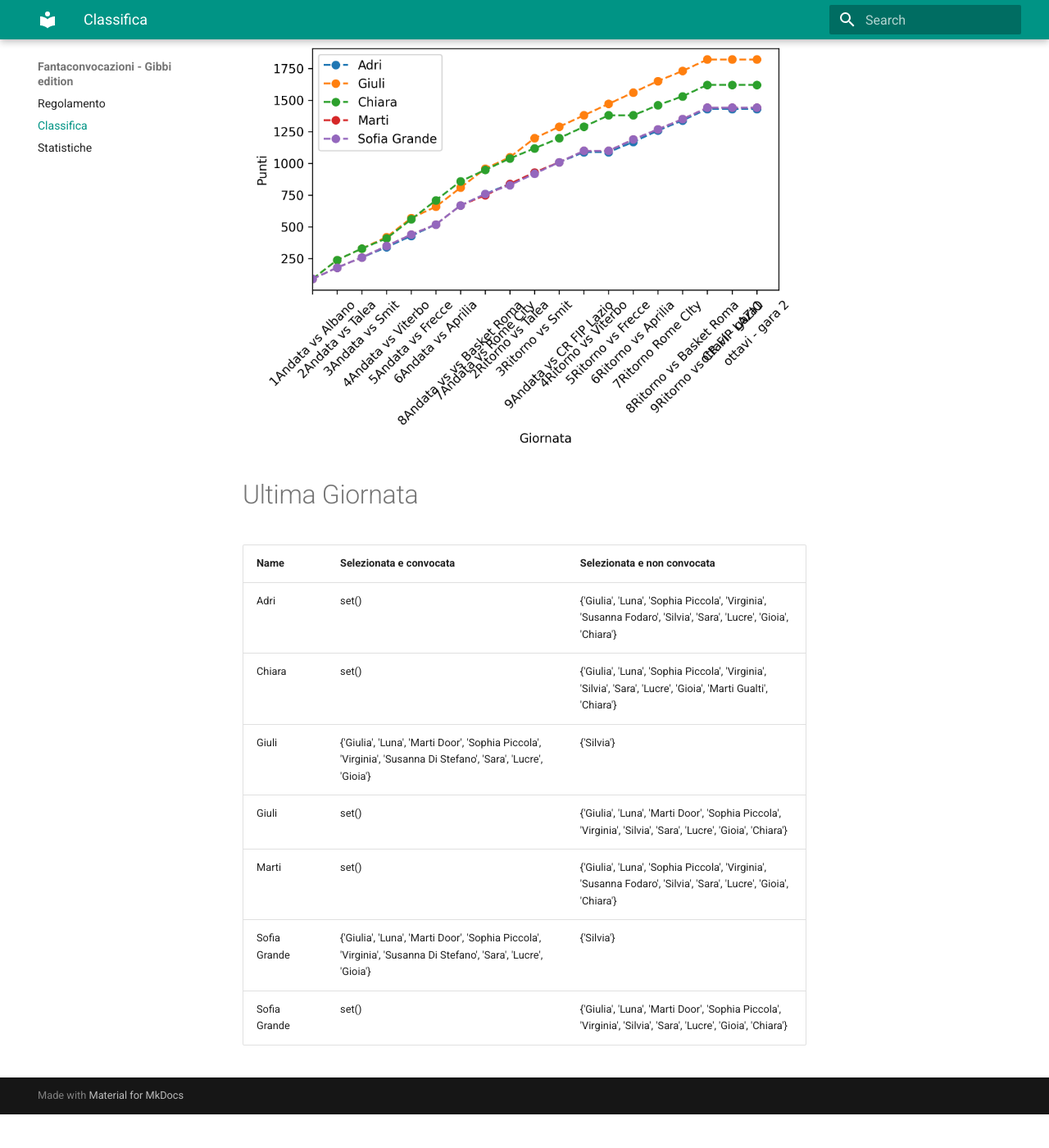
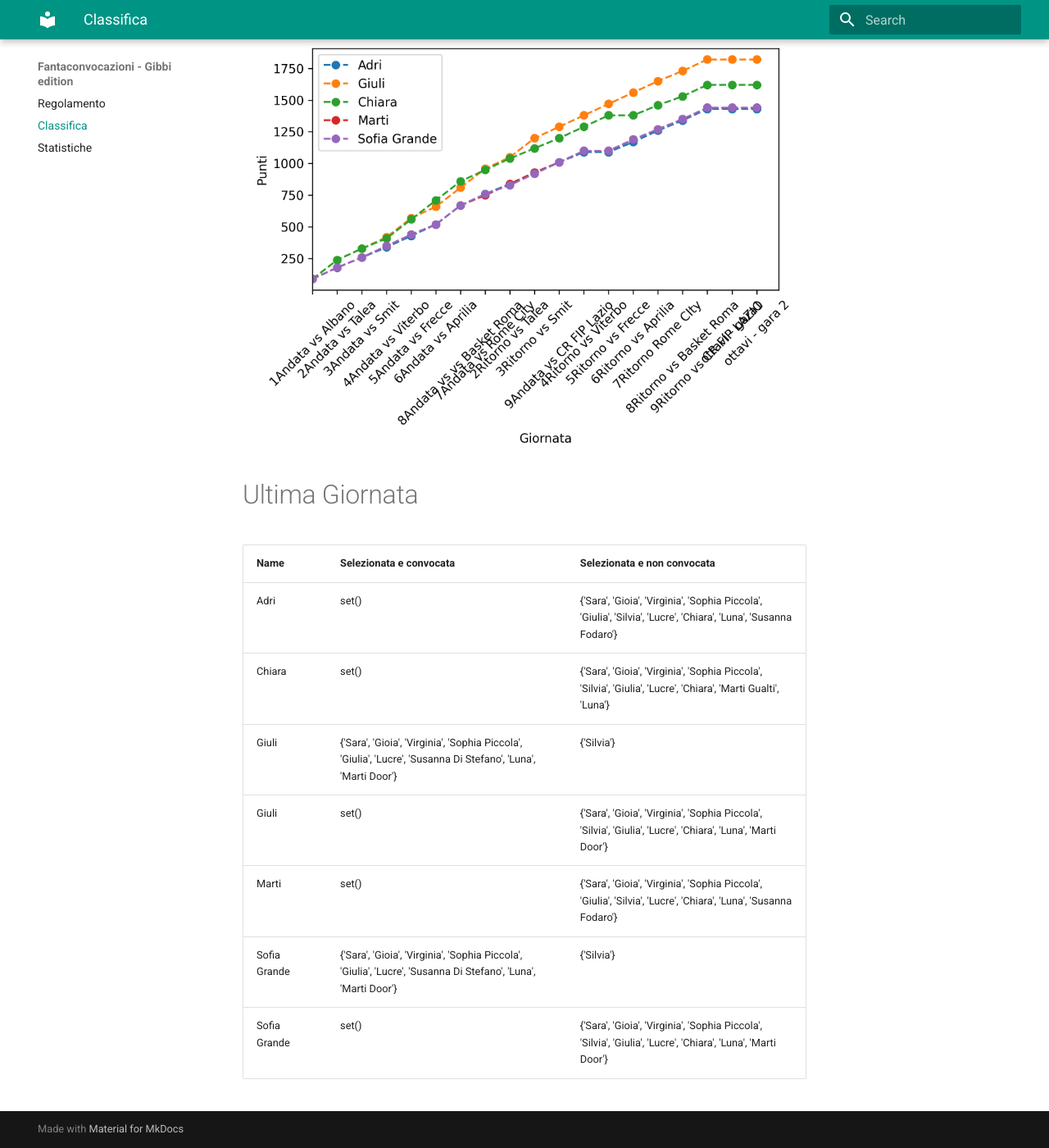
Before and after one commit to martinig94/fantagibbi, an MkDocs documentation site: the page built from docs/Classifica.md, in a window 1280 px wide and 1400 px high, scrolled down 565 px. Shown: the whole window at 82% size. Built offline with MkDocs 1.6.1 and Material for MkDocs 9.7.7, drawn with Linux system fonts in a browser that asks for light colours; before the commit the page ends 1924 px from its top, so only the background shows below that.

Commit message:
Auto-update from main.py

```diff
--- a/docs/Classifica.md
+++ b/docs/Classifica.md
@@ -18,11 +18,11 @@
 <!-- START_TABLE CORRECT -->
 | Name         | Selezionata e convocata                                                                                        | Selezionata e non convocata                                                                                      |
 |:-------------|:---------------------------------------------------------------------------------------------------------------|:-----------------------------------------------------------------------------------------------------------------|
-| Adri         | set()                                                                                                          | {'Giulia', 'Luna', 'Sophia Piccola', 'Virginia', 'Susanna Fodaro', 'Silvia', 'Sara', 'Lucre', 'Gioia', 'Chiara'} |
-| Chiara       | set()                                                                                                          | {'Giulia', 'Luna', 'Sophia Piccola', 'Virginia', 'Silvia', 'Sara', 'Lucre', 'Gioia', 'Marti Gualti', 'Chiara'}   |
-| Giuli        | {'Giulia', 'Luna', 'Marti Door', 'Sophia Piccola', 'Virginia', 'Susanna Di Stefano', 'Sara', 'Lucre', 'Gioia'} | {'Silvia'}                                                                                                       |
-| Giuli        | set()                                                                                                          | {'Giulia', 'Luna', 'Marti Door', 'Sophia Piccola', 'Virginia', 'Silvia', 'Sara', 'Lucre', 'Gioia', 'Chiara'}     |
-| Marti        | set()                                                                                                          | {'Giulia', 'Luna', 'Sophia Piccola', 'Virginia', 'Susanna Fodaro', 'Silvia', 'Sara', 'Lucre', 'Gioia', 'Chiara'} |
-| Sofia Grande | {'Giulia', 'Luna', 'Marti Door', 'Sophia Piccola', 'Virginia', 'Susanna Di Stefano', 'Sara', 'Lucre', 'Gioia'} | {'Silvia'}                                                                                                       |
-| Sofia Grande | set()                                                                                                          | {'Giulia', 'Luna', 'Marti Door', 'Sophia Piccola', 'Virginia', 'Silvia', 'Sara', 'Lucre', 'Gioia', 'Chiara'}     |
+| Adri         | set()                                                                                                          | {'Sara', 'Gioia', 'Virginia', 'Sophia Piccola', 'Giulia', 'Silvia', 'Lucre', 'Chiara', 'Luna', 'Susanna Fodaro'} |
+| Chiara       | set()                                                                                                          | {'Sara', 'Gioia', 'Virginia', 'Sophia Piccola', 'Silvia', 'Giulia', 'Lucre', 'Chiara', 'Marti Gualti', 'Luna'}   |
+| Giuli        | {'Sara', 'Gioia', 'Virginia', 'Sophia Piccola', 'Giulia', 'Lucre', 'Susanna Di Stefano', 'Luna', 'Marti Door'} | {'Silvia'}                                                                                                       |
+| Giuli        | set()                                                                                                          | {'Sara', 'Gioia', 'Virginia', 'Sophia Piccola', 'Silvia', 'Giulia', 'Lucre', 'Chiara', 'Luna', 'Marti Door'}     |
+| Marti        | set()                                                                                                          | {'Sara', 'Gioia', 'Virginia', 'Sophia Piccola', 'Giulia', 'Silvia', 'Lucre', 'Chiara', 'Luna', 'Susanna Fodaro'} |
+| Sofia Grande | {'Sara', 'Gioia', 'Virginia', 'Sophia Piccola', 'Giulia', 'Lucre', 'Susanna Di Stefano', 'Luna', 'Marti Door'} | {'Silvia'}                                                                                                       |
+| Sofia Grande | set()                                                                                                          | {'Sara', 'Gioia', 'Virginia', 'Sophia Piccola', 'Silvia', 'Giulia', 'Lucre', 'Chiara', 'Luna', 'Marti Door'}     |
 <!-- END_TABLE CORRECT -->
```
